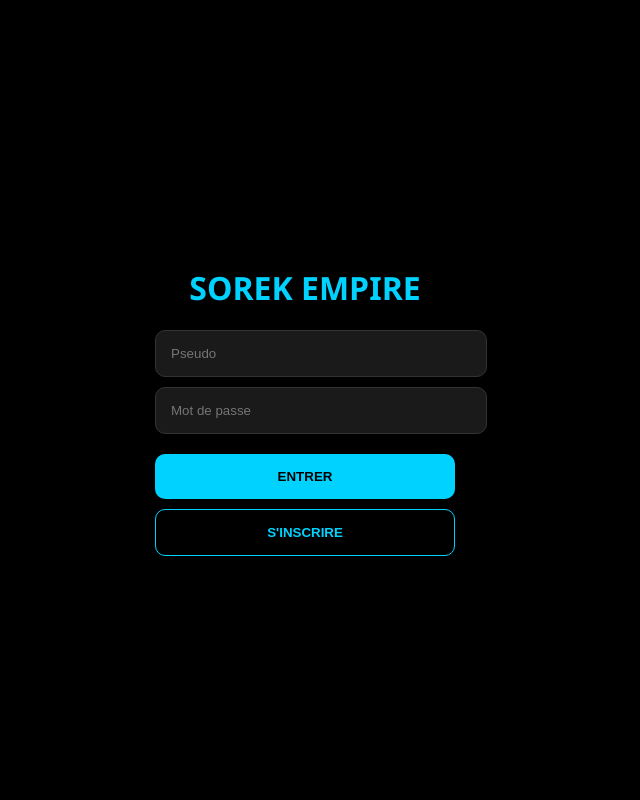
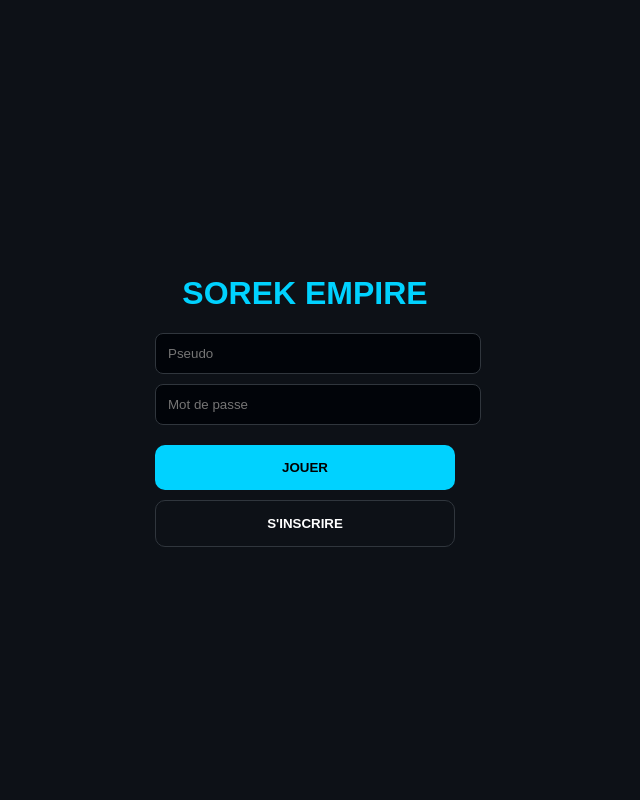
Before and after one commit to daxt61/tokacoockies_games, a Flask app: page / in a window 1280 px wide. Shown: the whole page, without its empty margins (335-975 px from the left). Run offline with Flask 3, Linux system fonts and the light colour scheme; some libraries are stand-ins or nearby versions.

Commit message:
Update index.html

```diff
--- a/templates/index.html
+++ b/templates/index.html
@@ -2,101 +2,77 @@
 <html lang="fr">
 <head>
     <meta charset="UTF-8">
-    <meta name="viewport" content="width=device-width, initial-scale=1.0, maximum-scale=1.0, user-scalable=no, viewport-fit=cover">
-    <title>Sorek Empire</title>
+    <meta name="viewport" content="width=device-width, initial-scale=1.0, maximum-scale=1.0, user-scalable=no">
+    <title>Sorek Empire V8</title>
     <script src="https://cdnjs.cloudflare.com/ajax/libs/socket.io/4.0.1/socket.io.js"></script>
     <style>
-        :root { --accent: #00d2ff; --gold: #ffca28; --bg: #0a0a0a; }
-        body { background: var(--bg); color: white; font-family: 'Segoe UI', sans-serif; margin: 0; height: 100dvh; display: flex; flex-direction: column; overflow: hidden; }
-
-        /* HEADER */
-        header { padding: 15px; background: #111; display: flex; justify-content: space-between; border-bottom: 2px solid #222; }
-        .badge { background: var(--accent); color: black; padding: 2px 8px; border-radius: 4px; font-weight: bold; font-size: 0.8rem; }
-
-        /* CLICK AREA */
-        #main-display { text-align: center; margin-top: 40px; }
-        #score-big { font-size: 3.5rem; font-weight: 800; color: var(--accent); text-shadow: 0 0 20px rgba(0,210,255,0.4); display: block; }
-        #btn-clicker {
-            width: 200px; height: 200px; border-radius: 50%; border: 8px solid var(--accent);
-            background: radial-gradient(circle, #222, #000); font-size: 5rem;
-            margin: 20px auto; display: flex; align-items: center; justify-content: center;
-            cursor: pointer; transition: 0.05s; box-shadow: 0 0 30px rgba(0,0,0,0.5);
-        }
-        #btn-clicker:active { transform: scale(0.9); }
-
-        /* UI ELEMENTS */
+        :root { --accent: #00d2ff; --gold: #ffca28; --bg: #0d1117; }
+        body { background: var(--bg); color: white; font-family: sans-serif; margin: 0; height: 100dvh; display: flex; flex-direction: column; }
+        header { padding: 15px; background: #161b22; display: flex; justify-content: space-between; border-bottom: 1px solid #30363d; }
         .view { display: none; padding: 20px; height: 100%; overflow-y: auto; text-align: center; }
         .view.active { display: block; }
-        .btn { width: 100%; padding: 15px; border-radius: 10px; border: none; font-weight: bold; margin-top: 10px; cursor: pointer; background: var(--accent); color: black; }
-        input { width: 100%; padding: 15px; background: #1a1a1a; border: 1px solid #333; color: white; border-radius: 10px; margin-bottom: 10px; }
-
-        /* CHAT */
-        #chat-box { height: 200px; background: black; border-radius: 10px; overflow-y: auto; padding: 10px; text-align: left; font-size: 0.9rem; margin-bottom: 10px; }
-
-        /* NAV */
-        nav { height: 70px; background: #111; border-top: 2px solid #222; display: flex; justify-content: space-around; align-items: center; }
-        .nav-item { color: #555; font-size: 0.8rem; cursor: pointer; text-align: center; }
+        #score-big { font-size: 3.5rem; font-weight: 800; color: var(--accent); display: block; margin-top: 20px; }
+        #btn-clicker { width: 180px; height: 180px; border-radius: 50%; border: 6px solid var(--accent); background: #161b22; font-size: 5rem; margin: 20px auto; cursor: pointer; transition: 0.05s; }
+        #btn-clicker:active { transform: scale(0.9); }
+        .btn { width: 100%; padding: 15px; border-radius: 10px; border: none; font-weight: bold; cursor: pointer; background: var(--accent); margin-top: 10px; }
+        input { width: 100%; padding: 12px; background: #010409; border: 1px solid #30363d; color: white; border-radius: 8px; margin-bottom: 10px; }
+        #chat-box { height: 150px; background: #010409; border-radius: 8px; overflow-y: auto; padding: 10px; text-align: left; margin-bottom: 10px; font-size: 0.9rem; }
+        #lb-list { background: #161b22; padding: 10px; border-radius: 10px; text-align: left; margin-top: 20px; }
+        nav { height: 70px; background: #161b22; display: flex; justify-content: space-around; align-items: center; border-top: 1px solid #30363d; }
+        .nav-item { color: #8b949e; font-size: 0.8rem; cursor: pointer; }
         .nav-item.active { color: var(--accent); }
-
-        #auth-overlay { position: fixed; inset: 0; background: black; z-index: 1000; display: flex; align-items: center; justify-content: center; }
+        #auth-overlay { position: fixed; inset: 0; background: #0d1117; z-index: 1000; display: flex; align-items: center; justify-content: center; }
     </style>
 </head>
 <body>
-
     <div id="auth-overlay">
         <div style="width: 80%; max-width: 300px; text-align: center;">
             <h1 style="color:var(--accent)">SOREK EMPIRE</h1>
             <input id="u" placeholder="Pseudo">
             <input id="p" type="password" placeholder="Mot de passe">
-            <button class="btn" onclick="auth('login')">ENTRER</button>
-            <button class="btn" style="background:none; color:var(--accent); border:1px solid var(--accent)" onclick="auth('register')">S'INSCRIRE</button>
+            <button class="btn" onclick="auth('login')">JOUER</button>
+            <button class="btn" style="background:none; border:1px solid #30363d; color:white" onclick="auth('register')">S'INSCRIRE</button>
         </div>
     </div>
 
     <header>
-        <span id="rank-badge" class="badge">Vagabond</span>
-        <span id="guild-display" style="color:var(--gold); font-weight: bold;">[SOLO]</span>
+        <span id="rank-badge" style="background:var(--accent); color:black; padding:2px 8px; border-radius:4px; font-weight:bold;">Vagabond</span>
+        <span id="guild-display" style="color:var(--gold); font-weight:bold;">[SOLO]</span>
     </header>
 
     <main>
         <div id="view-clicker" class="view active">
-            <div id="main-display">
-                <span id="score-big">0</span>
-                <p style="margin:0; color:#666">clics accumulés</p>
-                <button id="btn-clicker" onclick="clickAction()">👆</button>
-                <p>Puissance actuelle : <b id="mult-val">1</b></p>
-                <button class="btn" onclick="socket.emit('buy_upgrade')">BOOSTER CLICS (💰 <span id="cost-val">100</span>)</button>
+            <span id="score-big">0</span>
+            <button id="btn-clicker" onclick="clickAction()">👆</button>
+            <p>Puissance : x<b id="mult-val">1</b></p>
+            <button class="btn" onclick="socket.emit('buy_upgrade')">BOOSTER (💰 <span id="cost-val">100</span>)</button>
+
+            <div id="lb-list">
+                <h4 style="margin:0 0 10px 0; color:var(--gold)">🏆 TOP 5 MONDIAL</h4>
+                <div id="lb-content"></div>
             </div>
         </div>
 
         <div id="view-casino" class="view">
-            <h2 style="color:var(--gold)">🎰 CASINO ROYAL</h2>
-            <div style="font-size: 4rem; margin: 30px 0;" id="slot-machine">❓ ❓ ❓</div>
-            <button class="btn" style="background:var(--gold)" onclick="spinCasino()" id="btn-spin">MISER 500 CLICS</button>
-            <p id="casino-msg"></p>
+            <h2 style="color:var(--gold)">🎰 CASINO</h2>
+            <div id="slot-machine" style="font-size:3rem; margin:30px 0;">❓ ❓ ❓</div>
+            <button class="btn" style="background:var(--gold)" onclick="spinCasino()">MISER 500</button>
         </div>
 
-        <div id="view-guild" class="view">
-            <h2>🛡️ VOTRE GUILDE</h2>
+        <div id="view-social" class="view">
+            <h3>🛡️ GUILDE</h3>
             <input id="g-name" placeholder="Nom de la guilde">
-            <button class="btn" onclick="createGuild()">FONDER LA GUILDE</button>
-        </div>
-
-        <div id="view-chat" class="view">
-            <h2>💬 CHAT MONDIAL</h2>
+            <button class="btn" onclick="createGuild()">FONDER</button>
+            <h3 style="margin-top:30px;">💬 TCHAT</h3>
             <div id="chat-box"></div>
-            <div style="display:flex; gap:5px;">
-                <input id="mi" placeholder="Message..." style="margin:0;">
-                <button class="btn" style="width:60px; margin:0" onclick="sendMsg()">➤</button>
-            </div>
+            <div style="display:flex; gap:5px;"><input id="mi" style="margin:0;"><button class="btn" style="width:60px; margin:0" onclick="sendMsg()">➤</button></div>
         </div>
     </main>
 
     <nav>
         <div class="nav-item active" onclick="showV('clicker', this)">Click</div>
         <div class="nav-item" onclick="showV('casino', this)">Casino</div>
-        <div class="nav-item" onclick="showV('guild', this)">Guilde</div>
-        <div class="nav-item" onclick="showV('chat', this)">Chat</div>
+        <div class="nav-item" onclick="showV('social', this)">Social</div>
     </nav>
 
     <script>
@@ -104,32 +80,25 @@
         let myMult = 1;
         let audioCtx = null;
 
-        // --- MOTEUR DE SON ---
-        function playSfx(f, type="sine") {
+        function playSfx(f) {
             if(!audioCtx) audioCtx = new (window.AudioContext || window.webkitAudioContext)();
-            const osc = audioCtx.createOscillator();
-            const g = audioCtx.createGain();
-            osc.type = type;
-            osc.connect(g); g.connect(audioCtx.destination);
-            osc.frequency.setValueAtTime(f, audioCtx.currentTime);
+            const o = audioCtx.createOscillator(); const g = audioCtx.createGain();
+            o.connect(g); g.connect(audioCtx.destination);
+            o.frequency.setValueAtTime(f, audioCtx.currentTime);
             g.gain.setValueAtTime(0.1, audioCtx.currentTime);
             g.gain.exponentialRampToValueAtTime(0.01, audioCtx.currentTime + 0.1);
-            osc.start(); osc.stop(audioCtx.currentTime + 0.1);
+            o.start(); o.stop(audioCtx.currentTime + 0.1);
         }
 
-        // --- AUTH ---
         function auth(t) {
-            const u = document.getElementById('u').value;
-            const p = document.getElementById('p').value;
+            const u = document.getElementById('u').value; const p = document.getElementById('p').value;
             if(u && p) socket.emit('login_action', {pseudo: u, password: p, type: t});
         }
-        socket.on('login_ok', d => {
-            document.getElementById('auth-overlay').style.display = 'none';
-            updateUI(d);
-        });
+
+        socket.on('login_ok', d => { document.getElementById('auth-overlay').style.display = 'none'; updateUI(d); });
 
         function updateUI(d) {
-            if(d.clicks !== undefined) document.getElementById('score-big').innerText = d.clicks;
+            if(d.clicks !== undefined) document.getElementById('score-big').innerText = d.clicks.toLocaleString();
             if(d.rank) document.getElementById('rank-badge').innerText = d.rank;
             if(d.guild) document.getElementById('guild-display').innerText = `[${d.guild.toUpperCase()}]`;
             if(d.mult) {
@@ -139,70 +108,40 @@
             }
         }
 
+        function clickAction() { playSfx(440); socket.emit('add_click'); }
+
         socket.on('update_score', d => {
-            document.getElementById('score-big').innerText = d.clicks;
+            document.getElementById('score-big').innerText = d.clicks.toLocaleString();
             document.getElementById('rank-badge').innerText = d.rank;
         });
 
-        socket.on('update_full_state', d => updateUI(d));
+        socket.on('lb_update', d => {
+            document.getElementById('lb-content').innerHTML = d.players.map((p,i) => `
+                <div style="display:flex; justify-content:space-between; font-size:0.8rem; margin-bottom:5px;">
+                    <span>${i+1}. ${p.pseudo}</span><b>${p.clicks.toLocaleString()}</b>
+                </div>`).join('');
+        });
 
-        // --- ACTIONS ---
-        function clickAction() {
-            playSfx(440);
-            let s = document.getElementById('score-big');
-            s.innerText = parseInt(s.innerText) + myMult;
-            socket.emit('add_click');
-        }
+        socket.on('spin_result', d => {
+            document.getElementById('slot-machine').innerText = d.outcome === 'gagné' ? "💎 💎 💎" : "❌ 🍋 🍒";
+            playSfx(d.outcome === 'gagné' ? 880 : 150);
+            document.getElementById('score-big').innerText = d.clicks.toLocaleString();
+        });
 
-        function spinCasino() {
-            socket.emit('spin_wheel');
-            let slot = document.getElementById('slot-machine');
-            let itv = setInterval(() => {
-                const emo = ["🍒","💎","7️⃣","🍋","🍀"];
-                slot.innerText = emo[Math.floor(Math.random()*5)] + " " + emo[Math.floor(Math.random()*5)] + " " + emo[Math.floor(Math.random()*5)];
-                playSfx(200, "square");
-            }, 100);
-
-            socket.once('spin_result', d => {
-                setTimeout(() => {
-                    clearInterval(itv);
-                    if(d.outcome === 'gagné') {
-                        slot.innerText = "💎 💎 💎";
-                        playSfx(880);
-                        alert("JACKPOT !");
-                    } else {
-                        slot.innerText = "❌ 🍋 🍒";
-                        playSfx(150, "sawtooth");
-                    }
-                    document.getElementById('score-big').innerText = d.clicks;
-                }, 1000);
-            });
-        }
-
-        function createGuild() {
-            const n = document.getElementById('g-name').value;
-            if(n) socket.emit('create_guild', {name: n});
-        }
-
-        function sendMsg() {
-            const i = document.getElementById('mi');
-            if(i.value) socket.emit('msg', {m: i.value});
-            i.value = "";
-        }
-
+        function sendMsg() { const i = document.getElementById('mi'); socket.emit('msg', {m: i.value}); i.value = ""; }
         socket.on('new_msg', d => {
             const b = document.getElementById('chat-box');
-            b.innerHTML += `<div><small>${d.r}</small> <b>${d.p}:</b> ${d.m}</div>`;
+            b.innerHTML += `<div><b>${d.p}:</b> ${d.m}</div>`;
             b.scrollTop = b.scrollHeight;
         });
 
+        function createGuild() { socket.emit('create_guild', {name: document.getElementById('g-name').value}); }
         function showV(id, el) {
             document.querySelectorAll('.view').forEach(v => v.classList.remove('active'));
             document.querySelectorAll('.nav-item').forEach(n => n.classList.remove('active'));
-            document.getElementById('view-'+id).classList.add('active');
-            el.classList.add('active');
+            document.getElementById('view-'+id).classList.add('active'); el.classList.add('active');
         }
-
+        socket.on('update_full_state', d => updateUI(d));
         socket.on('notif', m => alert(m));
     </script>
 </body>
```
